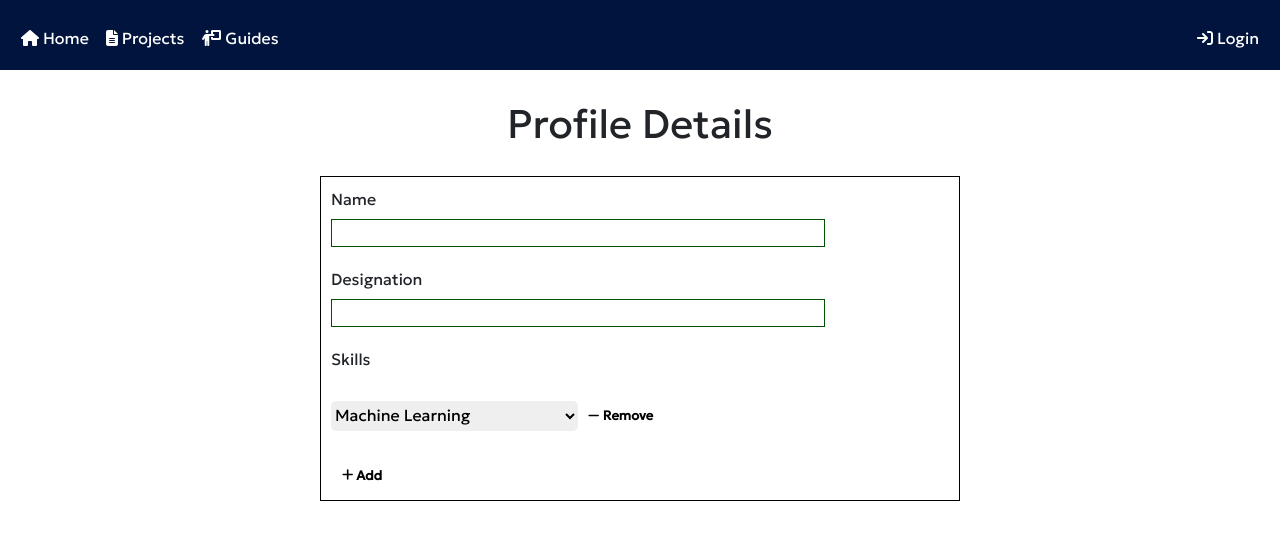
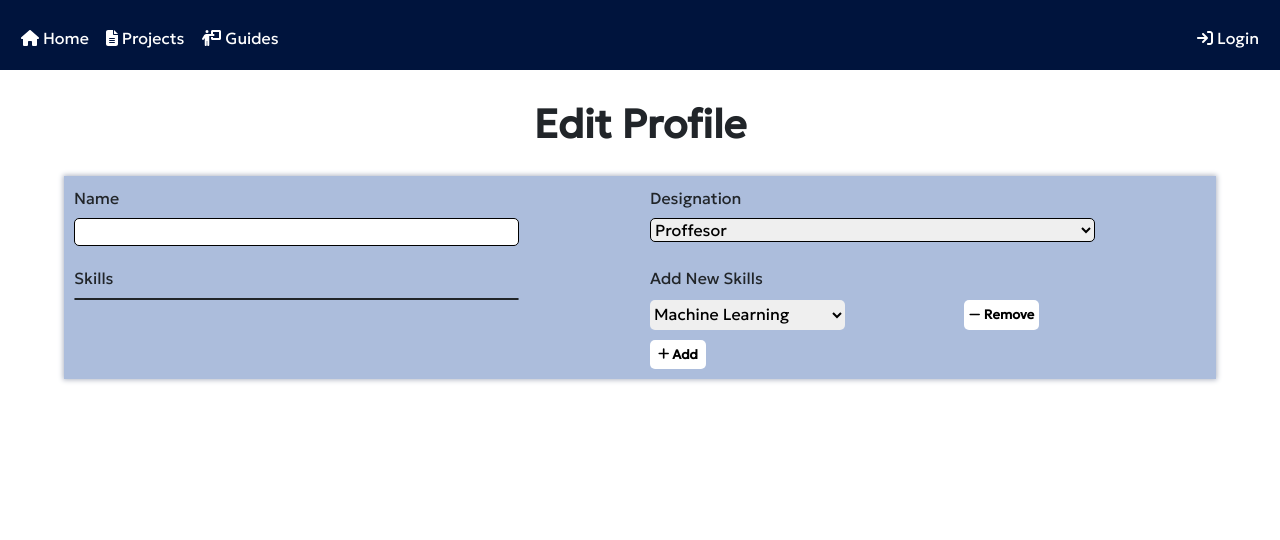
Before and after one commit to Investment-Analysis-Project/mini-project-project-manager-cet, a React (Create React App) app in the folder client/: page /editguide/1 in a window 1280 px wide. Shown: the top 540 px of the page. Built offline with nearby package versions, Linux system fonts and the light colour scheme.

Commit message:
Profile Update design changed page

```diff
--- a/client/src/components/allprojects/allprojects.css
+++ b/client/src/components/allprojects/allprojects.css
@@ -17,7 +17,7 @@
 
 .projectitem{
     box-shadow: 0px 0px 5px 1px  #b1b7c5;
-    background: rgb(255, 252, 252);
+    background: rgb(255, 255, 255);
     border-radius: 5px;
     cursor: pointer;
     display: flex;
--- a/client/src/components/dynamicinput/dynamicinput.css
+++ b/client/src/components/dynamicinput/dynamicinput.css
@@ -21,13 +21,14 @@
 
 .dynamicinput{
     display: flex;
-    width: 80%;
-    gap: 5px;
+    justify-content: space-between;
+    width: 70%;
     margin-top: 2px;
 }
 
 .rembutdyn{
     background: rgb(255, 255, 255);
+    cursor: pointer;
     padding: 5px;
     outline: none;
     border: none;
--- a/client/src/pages/editguide/EditGuide.jsx
+++ b/client/src/pages/editguide/EditGuide.jsx
@@ -46,7 +46,7 @@ const EditGuide = () => {
         <>
             <Navbar/>
             <div className='editguide'>
-                <h1>Profile Details</h1>
+                <h1>Edit Profile</h1>
                 <div className='editguidedetails'>
 
                     <div className='editguideinput'>
@@ -56,11 +56,15 @@ const EditGuide = () => {
 
                     <div className='editguideinput'>
                         <label htmlFor="designation">Designation</label>
-                        <input name="designation" className='editin' type="text" onChange={(e)=>setCurr_designation(e.target.value)} placeholder={curr_designation}/>
+                        <select name="year" className='editin' onChange={(e)=>setCurr_designation(e.target.value)}>
+                            <option value="Proffesor">Proffesor</option>
+                            <option value="Assitant Proffesor">Assitant Proffesor</option>
+                        </select>
                     </div>
 
                     <div className='editguideinput'>
                         <label htmlFor="designation">Skills</label>
+                        <div className='editin'>
                             {curr_aof.map((res,i)=>{
                                 return(
                                     <ul key={i}>
@@ -69,10 +73,15 @@ const EditGuide = () => {
                                 )
                             })}
                         </div>
+                    </div>
 
+                    <div>
+                        <label>Add New Skills</label>
                         <DynamicForm/>
+                    </div>
 
                     {auth && (parseInt(id)===user_id || isAdmin) && (<button className='editupd' onClick={updateprofile}>Update</button>)}
+
                 </div>
             </div>
         </>
--- a/client/src/pages/editguide/editguide.css
+++ b/client/src/pages/editguide/editguide.css
@@ -5,20 +5,26 @@
     align-items: center;
 }
 
+.editguide h1{
+    font-weight: 800;
+}
+
 .editguidedetails{
     margin-top: 20px;
-    width: 50%;
-    max-width: 1024px;
-    display: flex;
-    flex-direction: column;
+    width: 90%;
+    display: grid;
+    grid-template-columns: repeat(2, 1fr);
     gap: 20px;
     padding: 10px;
-    border: 1px solid black;
+    box-shadow: 0px 0px 5px 1px  #b1b7c5;
+    background: rgb(172, 189, 220);
 }
 
 .editin{
     width: 80%;
-    border: 1px solid rgb(2, 81, 2);
+    outline: none;
+    border: 1px solid;
+    border-radius: 5px;
 }
 
 .editupd{
```
Lines whose indentation alone changed are shown as unchanged.
